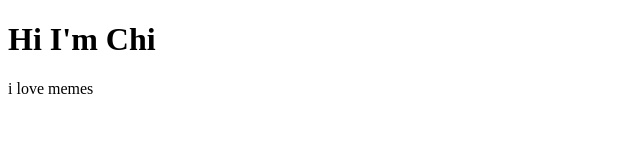
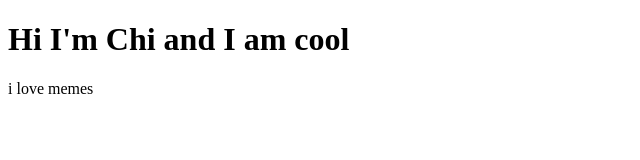
Before and after one commit to chileeeee/chileeeee.github.io, a plain HTML site: page index.html in a window 1280 px wide. Shown: the whole page, without its empty margins (0-640 px from the left). Drawn offline with Linux system fonts and the light colour scheme.

Commit message:
Update index.html

```diff
--- a/index.html
+++ b/index.html
@@ -2,7 +2,7 @@
 <html>
 <body>
 
-<h1>Hi I'm Chi</h1>
+<h1>Hi I'm Chi and I am cool</h1>
 
 <p> i love memes</p>
 
```
